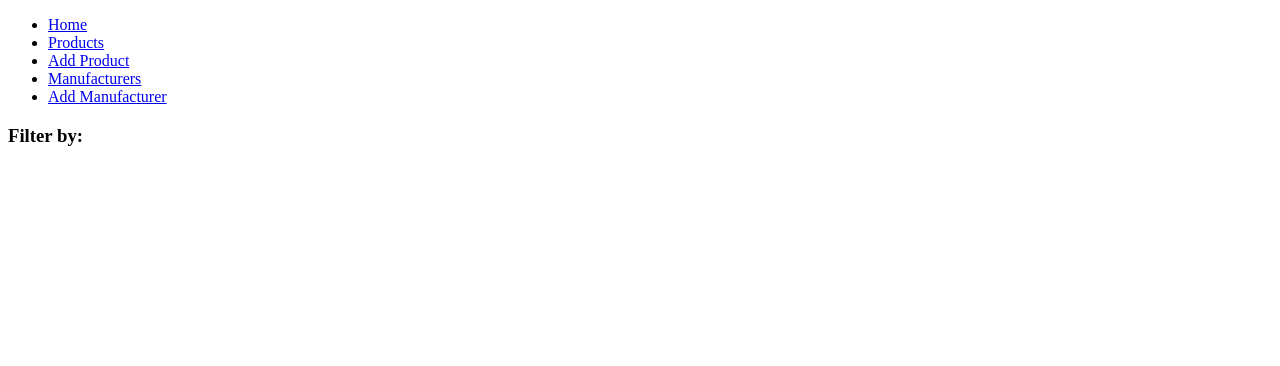
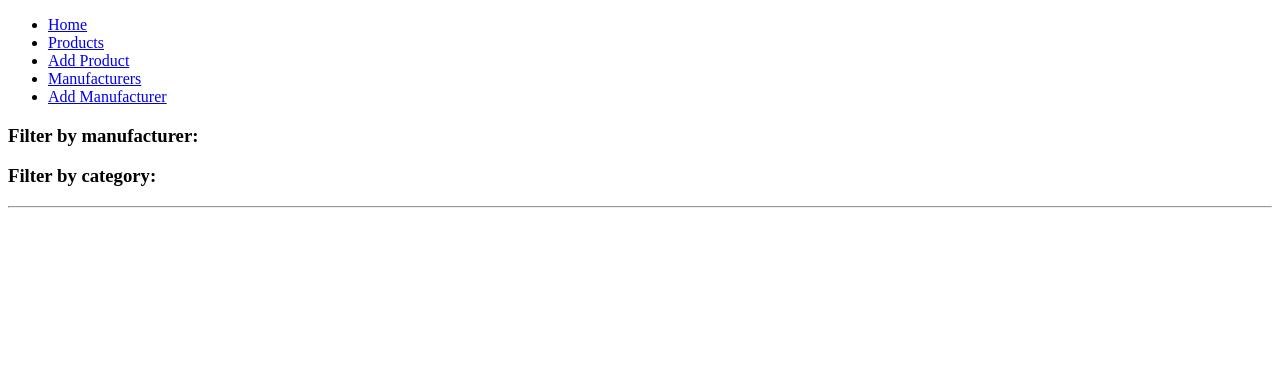
Before and after one commit to Katie-Sloan/Python-project, a Flask app: page /products in a window 1280 px wide. Shown: the top 366 px of the page. Run offline with Flask 2, Linux system fonts and the light colour scheme; data that the repository does not hold is empty; some libraries are stand-ins or nearby versions.

Commit message:
Modified controllers, models, repositories, templates and added helpers

```diff
--- a/controllers/products_controller.py
+++ b/controllers/products_controller.py
@@ -1,3 +1,4 @@
+from helpers import get_unique_categories_from_products
 from flask import Flask, Blueprint, render_template, request, redirect
 from repositories import product_repository, manufacturer_repository
 from models.product import Product
@@ -9,7 +10,8 @@ products_blueprint = Blueprint("products", __name__)
 def products():
     products = product_repository.select_all()
     manufacturers = manufacturer_repository.select_all()
-    return render_template("products/index.html", products=products, manufacturers=manufacturers)
+    categories = get_unique_categories_from_products(products)
+    return render_template("products/index.html", products=products, manufacturers=manufacturers, categories=categories)
 
 @products_blueprint.route("/products/add", methods=["GET"])
 def add_product():
@@ -66,9 +68,12 @@ def delete_product(id):
 def list_products_by_manufacturer(id):
     products = product_repository.list_products_by_manufacturer(id)
     manufacturers = manufacturer_repository.select_all()
-    return render_template("products/index.html", products=products, manufacturers=manufacturers)
+    categories = get_unique_categories_from_products(product_repository.select_all())
+    return render_template("products/index.html", products=products, manufacturers=manufacturers, categories=categories)
 
-@products_blueprint.route("/products/filter-by-manufacturer", methods=["GET"])
-def filter_by_manufacturer():
+@products_blueprint.route("/products/category/<category>", methods=["GET"])
+def list_products_by_category(category):
+    products = product_repository.list_products_by_category(category)
     manufacturers = manufacturer_repository.select_all()
-    return render_template
+    categories = get_unique_categories_from_products(product_repository.select_all())
+    return render_template("products/index.html", products=products, manufacturers=manufacturers, categories=categories)
--- /dev/null
+++ b/helpers.py
@@ -0,0 +1,6 @@
+def get_unique_categories_from_products(products):
+    categories_list = [product.category for product in products]
+
+
+
+    return list(set(categories_list))
--- a/repositories/product_repository.py
+++ b/repositories/product_repository.py
@@ -61,3 +61,19 @@ def list_products_by_manufacturer(id):
         product = Product(row["name"], row["description"], row["stock_quantity"], row["buying_cost"], row["selling_price"], row["category"], manufacturer, row["id"])
         products.append(product)
     return products
+
+def list_products_by_category(category):
+    products = []
+
+    sql = "SELECT * FROM products WHERE category = %s"
+    values = [category]
+    results = run_sql(sql, values)
+
+    for row in results:
+        manufacturer = manufacturer_repository.select(row["manufacturer_id"])
+        product = Product(row["name"], row["description"], row["stock_quantity"], row["buying_cost"], row["selling_price"], row["category"], manufacturer, row["id"])
+        if product.category in products:
+            break
+        else:
+            products.append(product)
+    return products
--- a/templates/products/index.html
+++ b/templates/products/index.html
@@ -2,10 +2,17 @@
 
 {% block content %}
 
-<h3>Filter by:</h3>
+<h3>Filter by manufacturer:</h3>
 {% for manufacturer in manufacturers %}
 <a href="/products/manufacturer/{{manufacturer.id}}">{{manufacturer.name}}</a>
 {% endfor %}
+
+<h3>Filter by category:</h3>
+{% for category in categories %}
+<a href="/products/category/{{category}}">{{category}}</a>
+{% endfor %}
+
+<hr>
 
 {% for product in products %}
 
```
Also changed, not shown: models/product.py (line endings or trailing spaces).
